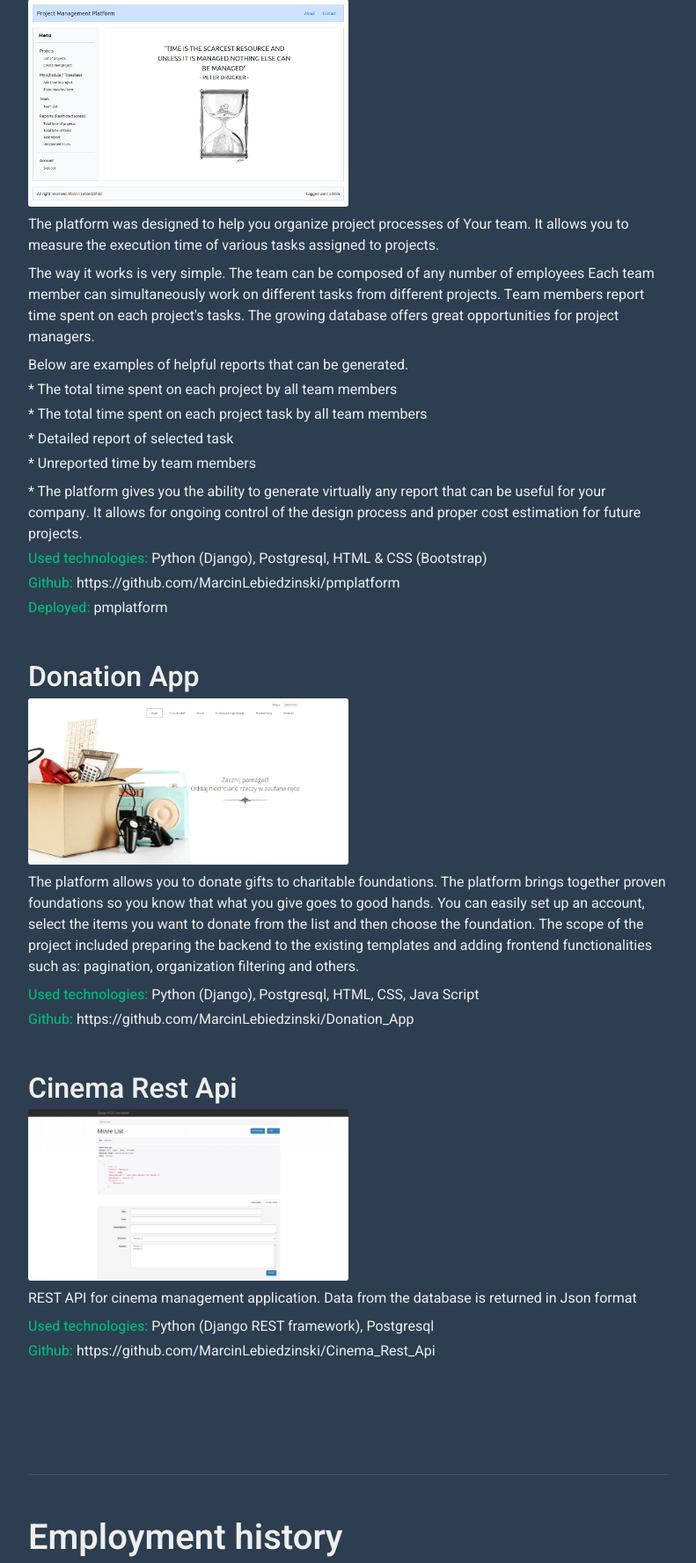
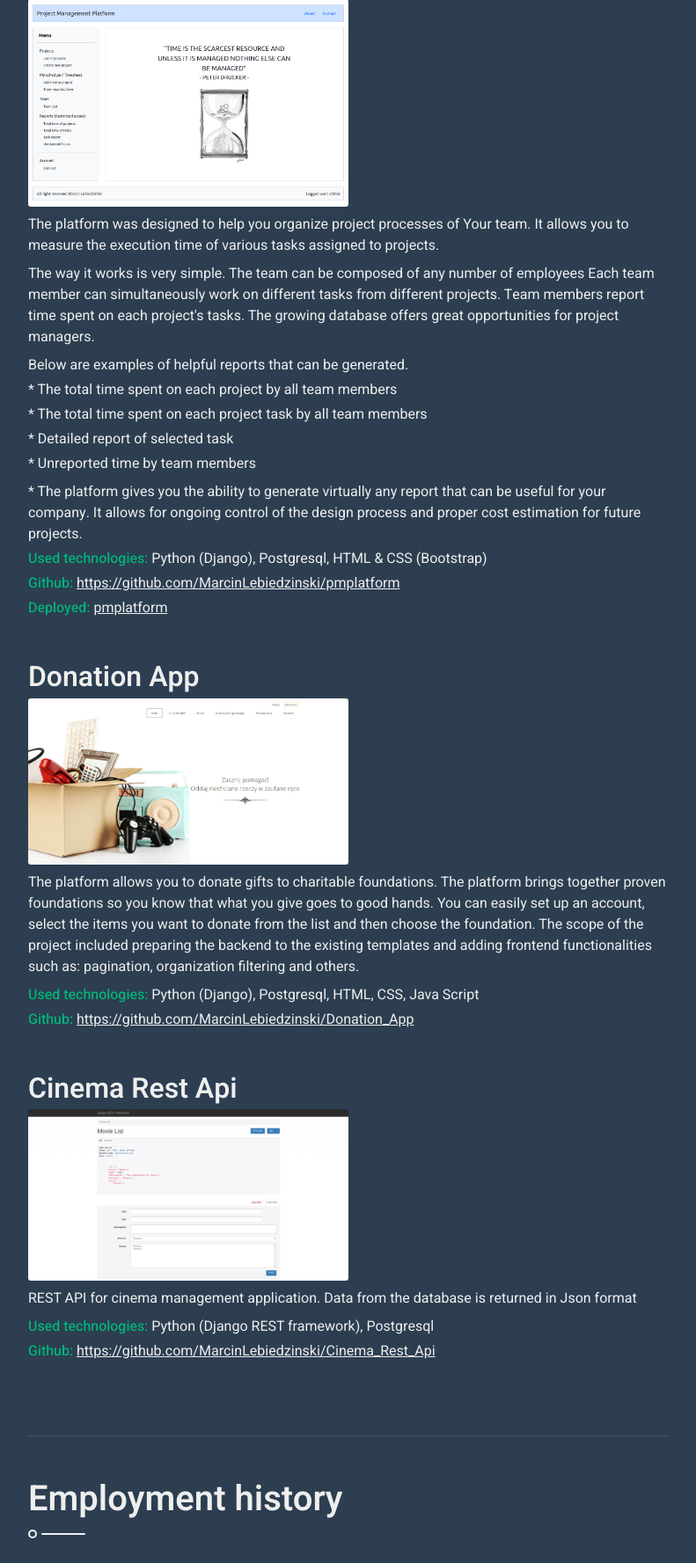
Before and after one commit to MarcinLebiedzinski/pmplatform, a Django app: page / in a window 1280 px wide. Shown: the part 2440-4217 px from the top of the page at 88% size, without its empty margins (438-1229 px from the left). Run offline with Django 4.2, Linux system fonts and the light colour scheme; some libraries are stand-ins or nearby versions.

Commit message:
2023-10-07 Update

```diff
--- a/templates/resume_eng.html
+++ b/templates/resume_eng.html
@@ -50,7 +50,7 @@
 
                         </div>
                         <div class="d-flex align-items-end justify-content-between border-top">
-                            <a href="{% url 'cv_download' %}" class="btn w-50 border-end">Download CV</a>
+                            <a href="{% url 'cv_download' %}" class="btn w-100 border-end">Download CV</a>
 <!--                            <a href="#contact" class="btn w-50 btn-scroll">Contact Me</a>-->
                         </div>
                     </div>
@@ -254,11 +254,11 @@
                                             </div>
                                             <div class="col-sm-12 mb-1">
                                                 <span class="fw-medium text-primary">Github: </span>
-                                                <a href="https://github.com/MarcinLebiedzinski/pmplatform" class="link-light">https://github.com/MarcinLebiedzinski/pmplatform</a>
+                                                <a href="https://github.com/MarcinLebiedzinski/pmplatform" class="link-light"><u>https://github.com/MarcinLebiedzinski/pmplatform</u></a>
                                             </div>
                                             <div class="col-sm-12 mb-5">
                                                 <span class="fw-medium text-primary">Deployed: </span>
-                                                <a href="{% url 'main' %}" class="link-light">pmplatform</a>
+                                                <a href="{% url 'main' %}" class="link-light"><u>pmplatform</u></a>
                                             </div>
 
                                             <!-- Second Portfolio project -->
@@ -277,7 +277,7 @@
                                             </div>
                                             <div class="col-sm-12 mb-5">
                                                 <span class="fw-medium text-primary">Github: </span>
-                                                <a href="https://github.com/MarcinLebiedzinski/Donation_App" class="link-light">https://github.com/MarcinLebiedzinski/Donation_App</a>
+                                                <a href="https://github.com/MarcinLebiedzinski/Donation_App" class="link-light"><u>https://github.com/MarcinLebiedzinski/Donation_App</u></a>
                                             </div>
 
                                             <!-- Third Portfolio project -->
@@ -290,9 +290,9 @@
                                             <div class="col-sm-12 mb-1">
                                                 <span class="fw-medium text-primary">Used technologies: </span>Python (Django REST framework), Postgresql
                                             </div>
-                                            <div class="col-sm-12 mb-5">
+                                            <div class="col-sm-12 mb-1">
                                                 <span class="fw-medium text-primary">Github: </span>
-                                                <a href="https://github.com/MarcinLebiedzinski/Cinema_Rest_Api" class="link-light">https://github.com/MarcinLebiedzinski/Cinema_Rest_Api</a>
+                                                <a href="https://github.com/MarcinLebiedzinski/Cinema_Rest_Api" class="link-light"><u>https://github.com/MarcinLebiedzinski/Cinema_Rest_Api</u></a>
                                             </div>
 
                                         </div>
```
